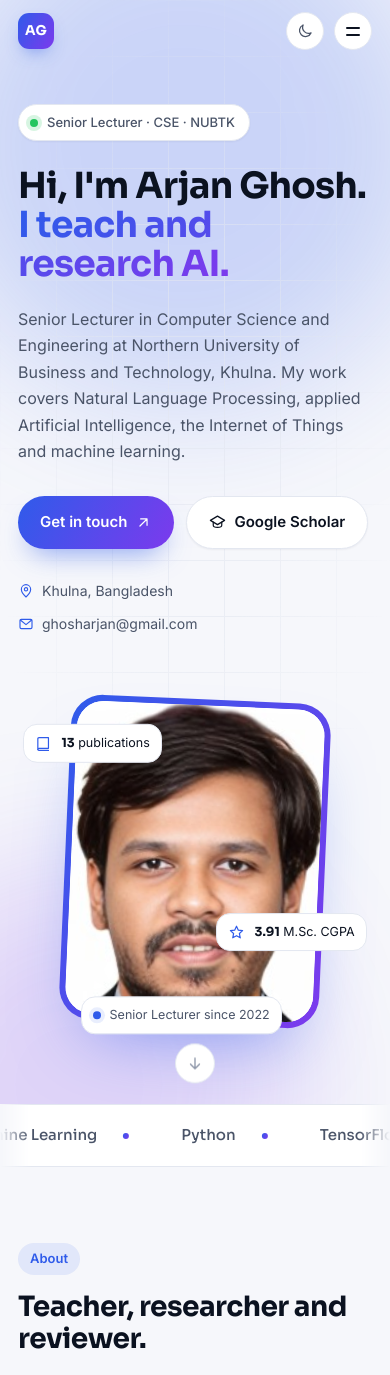
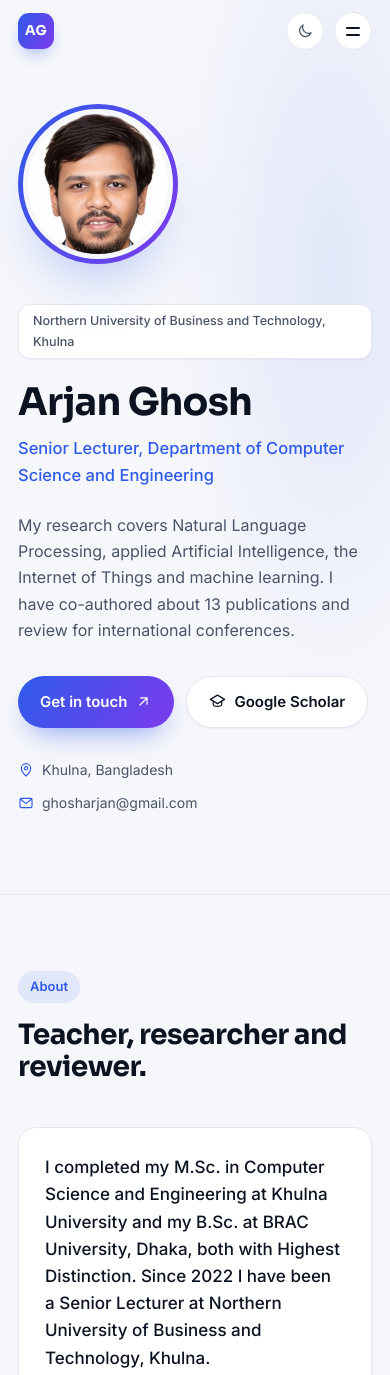
Before and after one commit to arjan-ghosh/arjan-ghosh.github.io, a plain HTML site: page index.html in a window 390 px wide. Shown: the top 1375 px of the page. Drawn offline with Linux system fonts and the light colour scheme.

Commit message:
Simplify hero: remove text over photo, cleaner professional layout
Co-Authored-By: Claude Opus 5.5 <noreply@anthropic.com>
Claude-Session: https://claude.ai/code/session_01JS3rAYH5Hcyt7zgNShUzbR

```diff
--- a/index.html
+++ b/index.html
@@ -84,17 +84,13 @@
 
   <!-- Hero -->
   <section class="hero" id="top">
-    <div class="hero-bg" aria-hidden="true">
-      <span class="blob b1"></span>
-      <span class="blob b2"></span>
-      <span class="grid"></span>
-    </div>
 
     <div class="wrap hero-inner">
       <div class="hero-copy">
-        <p class="badge"><span class="dot"></span>Senior Lecturer · CSE · NUBTK</p>
-        <h1>Hi, I'm Arjan Ghosh.<br><span class="grad">I teach and research AI.</span></h1>
-        <p class="lede">Senior Lecturer in Computer Science and Engineering at Northern University of Business and Technology, Khulna. My work covers Natural Language Processing, applied Artificial Intelligence, the Internet of Things and machine learning.</p>
+        <p class="badge">Northern University of Business and Technology, Khulna</p>
+        <h1>Arjan Ghosh</h1>
+        <p class="role">Senior Lecturer, Department of Computer Science and Engineering</p>
+        <p class="lede">My research covers Natural Language Processing, applied Artificial Intelligence, the Internet of Things and machine learning. I have co-authored about 13 publications and review for international conferences.</p>
 
         <div class="hero-cta">
           <a class="btn btn-primary" href="#contact">Get in touch <svg><use href="#i-arrow"/></svg></a>
@@ -111,22 +107,11 @@
         <div class="photo-card">
           <img src="assets/arjan.jpg" alt="Portrait of Arjan Ghosh" width="250" height="250">
         </div>
-        <div class="float-chip fc1"><svg><use href="#i-book"/></svg><span><strong>13</strong> publications</span></div>
-        <div class="float-chip fc2"><svg><use href="#i-star"/></svg><span><strong>3.91</strong> M.Sc. CGPA</span></div>
-        <div class="float-chip fc3"><span class="live"></span><span>Senior Lecturer since 2022</span></div>
+
+
       </div>
     </div>
-
-    <a class="scroll-hint" href="#about" aria-label="Scroll to About"><svg><use href="#i-down"/></svg></a>
   </section>
-
-  <!-- Skills ticker -->
-  <div class="ticker" aria-label="Skills">
-    <div class="ticker-track">
-      <span>Natural Language Processing</span><span>Machine Learning</span><span>Python</span><span>TensorFlow</span><span>PyTorch</span><span>Keras</span><span>Internet of Things</span><span>Java</span><span>MySQL</span><span>Git</span><span>Applied AI</span><span>Communications</span>
-      <span aria-hidden="true">Natural Language Processing</span><span aria-hidden="true">Machine Learning</span><span aria-hidden="true">Python</span><span aria-hidden="true">TensorFlow</span><span aria-hidden="true">PyTorch</span><span aria-hidden="true">Keras</span><span aria-hidden="true">Internet of Things</span><span aria-hidden="true">Java</span><span aria-hidden="true">MySQL</span><span aria-hidden="true">Git</span><span aria-hidden="true">Applied AI</span><span aria-hidden="true">Communications</span>
-    </div>
-  </div>
 
   <!-- About + stats bento -->
   <section class="section" id="about">
--- a/styles.css
+++ b/styles.css
@@ -159,7 +159,8 @@ svg { width: 18px; height: 18px; fill: none; stroke: currentColor; stroke-width:
 
 /* ---------- hero ---------- */
 
-.hero { position: relative; overflow: hidden; padding: 140px 0 90px; }
+.hero { position: relative; overflow: hidden; padding: 150px 0 100px; border-bottom: 1px solid var(--line);
+  background: radial-gradient(ellipse 60% 70% at 85% 30%, var(--accent-soft), transparent 70%); }
 .hero-bg { position: absolute; inset: 0; pointer-events: none; }
 .blob { position: absolute; border-radius: 50%; filter: blur(70px); }
 .b1 { width: 520px; height: 520px; background: var(--blob1); top: -140px; right: -80px; animation: drift 18s ease-in-out infinite; }
@@ -174,17 +175,18 @@ svg { width: 18px; height: 18px; fill: none; stroke: currentColor; stroke-width:
 }
 @keyframes drift { 0%, 100% { transform: translate(0, 0); } 50% { transform: translate(-30px, 30px); } }
 
-.hero-inner { position: relative; display: grid; grid-template-columns: 1.25fr 1fr; gap: 56px; align-items: center; }
+.hero-inner { position: relative; display: grid; grid-template-columns: 1fr 300px; gap: 72px; align-items: center; }
 
 .badge {
   display: inline-flex; align-items: center; gap: 9px;
   font-size: 13px; font-weight: 500; color: var(--text-2);
   background: var(--surface); border: 1px solid var(--line); padding: 7px 14px 7px 11px; border-radius: 999px;
-  box-shadow: var(--shadow-sm); margin-bottom: 26px;
+  box-shadow: var(--shadow-sm); margin-bottom: 24px; padding: 6px 14px;
 }
 .dot { width: 8px; height: 8px; border-radius: 50%; background: #22C55E; box-shadow: 0 0 0 4px rgba(34, 197, 94, .18); }
 
-.hero h1 { font-size: clamp(36px, 5.4vw, 60px); line-height: 1.08; font-weight: 700; margin-bottom: 22px; }
+.hero h1 { font-size: clamp(38px, 5vw, 58px); line-height: 1.05; font-weight: 700; margin-bottom: 12px; }
+.role { font-size: 19px; font-weight: 500; color: var(--accent); margin-bottom: 22px; }
 .grad { background: var(--grad); -webkit-background-clip: text; background-clip: text; color: transparent; }
 
 .lede { font-size: 17.5px; color: var(--text-2); max-width: 56ch; margin-bottom: 32px; }
@@ -197,16 +199,13 @@ svg { width: 18px; height: 18px; fill: none; stroke: currentColor; stroke-width:
 .hero-meta a { color: var(--text-2); }
 .hero-meta a:hover { color: var(--accent); }
 
-.hero-visual { position: relative; justify-self: center; width: min(310px, 100%); aspect-ratio: 4 / 5; }
+.hero-visual { position: relative; justify-self: end; width: 100%; aspect-ratio: 1 / 1; }
 .photo-card {
-  position: absolute; inset: 0; border-radius: 32px; padding: 6px;
+  position: absolute; inset: 0; border-radius: 50%; padding: 5px;
   background: var(--grad);
-  box-shadow: 0 40px 70px -30px rgba(47, 91, 234, .55);
-  transform: rotate(2.5deg);
-  transition: transform .5s ease;
+  box-shadow: 0 30px 60px -30px rgba(47, 91, 234, .5);
 }
-.hero-visual:hover .photo-card { transform: rotate(0deg) scale(1.01); }
-.photo-card img { width: 100%; height: 100%; object-fit: cover; object-position: 50% 20%; border-radius: 27px; background: var(--surface); }
+.photo-card img { width: 100%; height: 100%; object-fit: cover; object-position: 50% 30%; border-radius: 50%; border: 5px solid var(--bg); background: var(--surface); }
 
 .float-chip {
   position: absolute; display: flex; align-items: center; gap: 9px;
@@ -475,10 +474,8 @@ svg { width: 18px; height: 18px; fill: none; stroke: currentColor; stroke-width:
   .nav-cta { display: none; }
 
   .hero { padding: 120px 0 90px; }
-  .hero-inner { grid-template-columns: 1fr; gap: 64px; }
-  .hero-visual { width: min(300px, 80%); }
-  .fc1 { left: -12%; }
-  .fc2 { right: -12%; }
+  .hero-inner { grid-template-columns: 1fr; gap: 40px; }
+  .hero-visual { order: -1; justify-self: start; width: 200px; }
 
   .bento { grid-template-columns: 1fr 1fr; }
   .about-card { grid-column: span 2; grid-row: auto; }
@@ -495,10 +492,9 @@ svg { width: 18px; height: 18px; fill: none; stroke: currentColor; stroke-width:
 
   .hero { padding: 104px 0 80px; }
   .lede { font-size: 16px; }
-  .hero-visual { width: min(260px, 74%); }
-  .float-chip { font-size: 12.5px; padding: 8px 11px; }
-  .fc1 { left: -16%; top: 8%; }
-  .fc2 { right: -16%; }
+  .hero-visual { width: 160px; }
+  .role { font-size: 16.5px; }
+  .badge { border-radius: 12px; font-size: 12.5px; }
 
   .about-card { padding: 26px; }
   .about-card p:first-child { font-size: 17px; }
```
